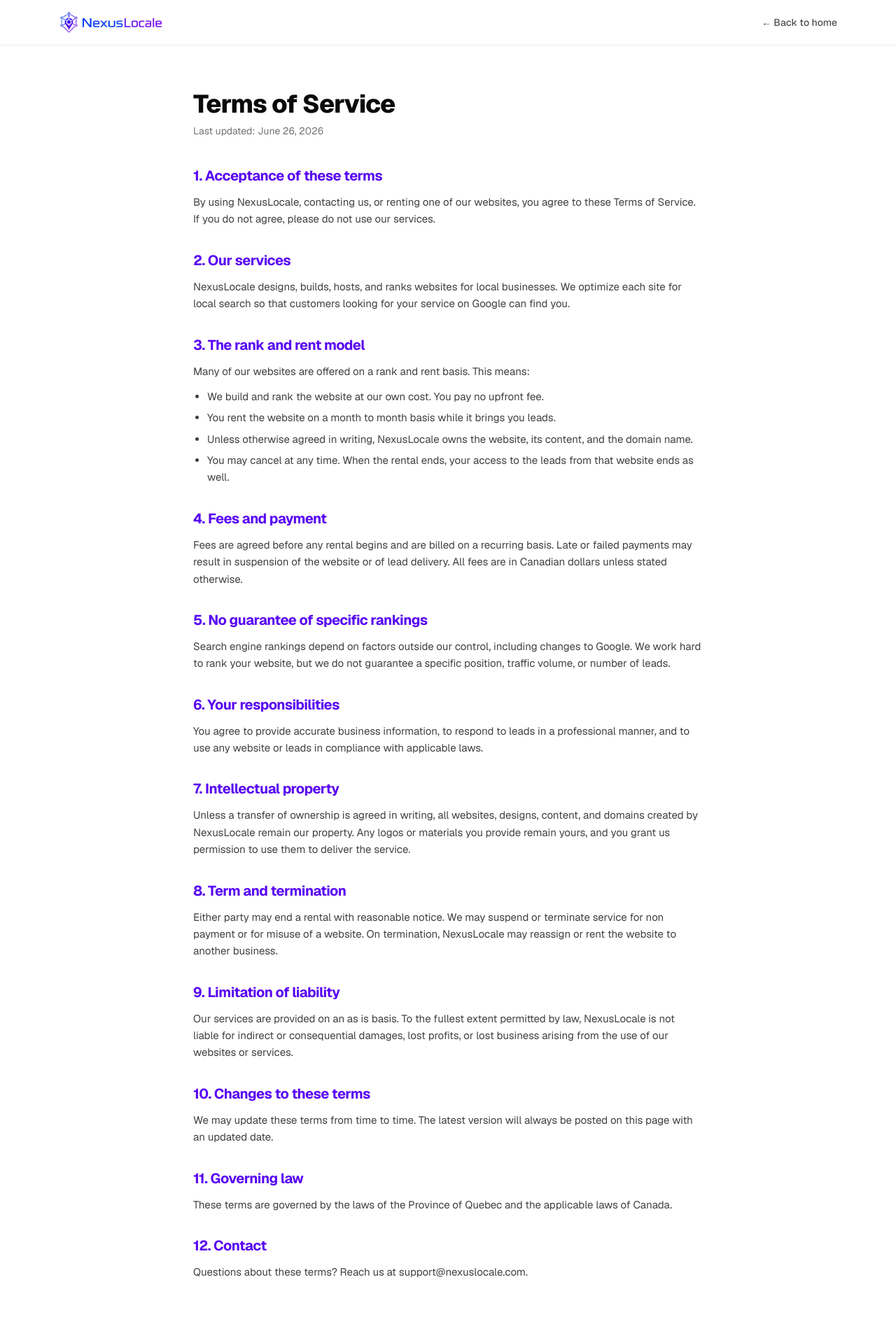
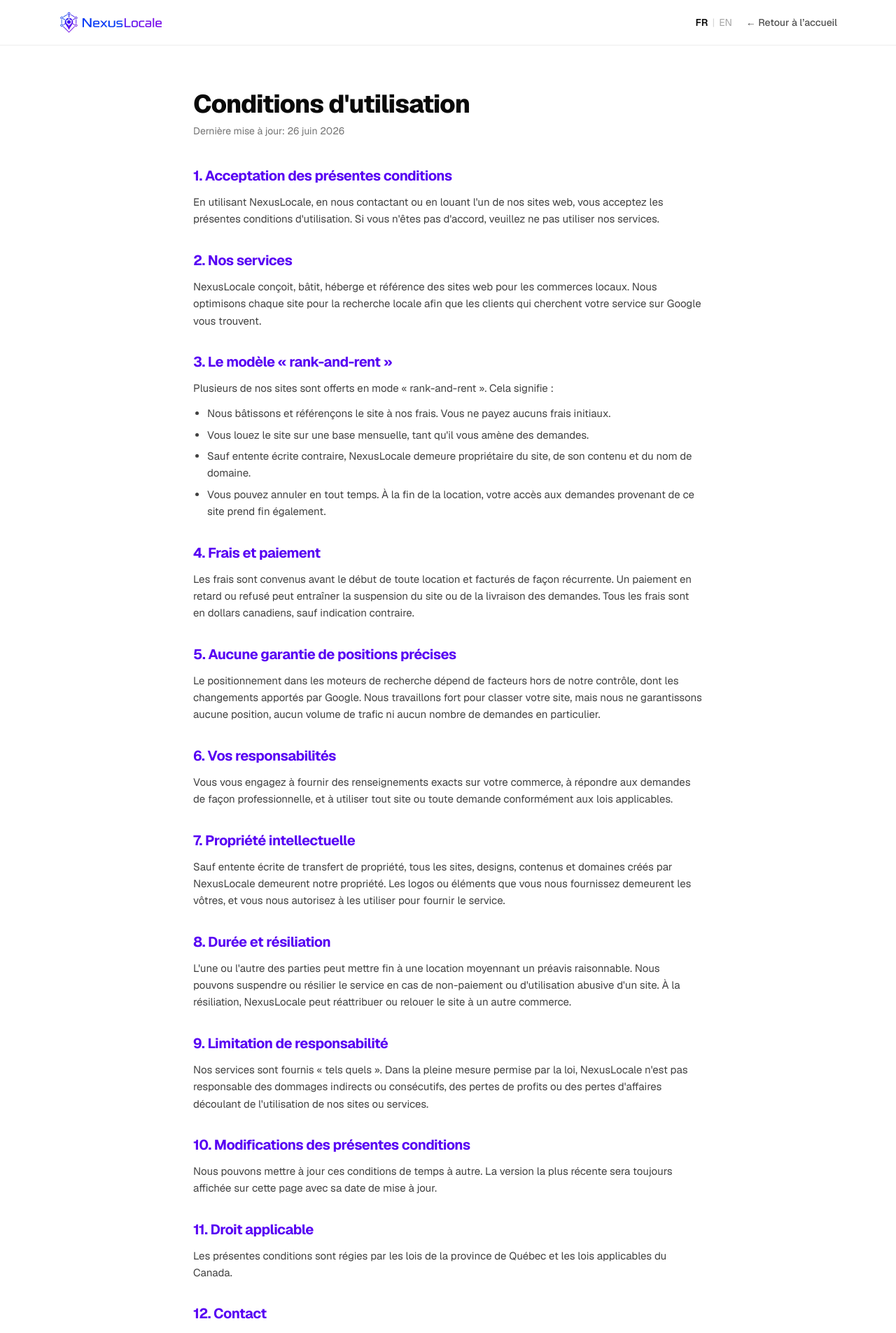
Before and after one commit to govocali-collab/nexuslocale, a Next.js app in the folder apps/dashboard/: page /terms in a window 1280 px wide. Shown: the top 1905 px of the page at 70% size. Built offline with nearby package versions, Linux system fonts and the light colour scheme.

Commit message:
feat(legal): bilingual Terms + Privacy (FR Quebec / EN) with language toggle
Rebuilt LegalShell as a client component with a FR|EN toggle (shared locale
via localStorage, French default). Terms and Privacy now carry both-language
content; pages stay server components for metadata. No em dashes.

```diff
--- a/apps/dashboard/src/app/privacy/page.tsx
+++ b/apps/dashboard/src/app/privacy/page.tsx
@@ -1,62 +1,44 @@
 import type { Metadata } from 'next';
-import { LegalShell, Section, P, Bullets } from '@/components/landing/legal-shell';
+import { LegalShell, type LegalContent } from '@/components/landing/legal-shell';
 
 export const metadata: Metadata = {
-  title: 'Privacy Policy | NexusLocale',
+  title: 'Confidentialité / Privacy Policy | NexusLocale',
   description: 'How NexusLocale collects, uses, and protects your information.',
 };
 
+const CONTENT: LegalContent = {
+  fr: {
+    title: 'Politique de confidentialité',
+    updated: '26 juin 2026',
+    sections: [
+      { h: '1. Renseignements que nous recueillons', paras: ['Lorsque vous nous contactez via notre site web, nous recueillons les renseignements que vous fournissez, par exemple :'], bullets: ['Votre prénom et votre nom', 'Votre adresse courriel et votre numéro de téléphone', 'La raison de votre message et le message lui-même', 'Des données techniques de base, comme votre type de navigateur et les pages visitées'] },
+      { h: '2. Comment nous utilisons vos renseignements', paras: ["Nous utilisons vos renseignements pour répondre à votre demande, fournir et améliorer nos services, vous envoyer l'information demandée et respecter nos obligations légales. Nous ne vendons pas vos renseignements personnels."] },
+      { h: '3. Témoins (cookies) et analytique', paras: ["Nous pouvons utiliser des témoins (cookies) et des outils d'analyse pour comprendre comment les visiteurs utilisent notre site afin de l'améliorer. Vous pouvez contrôler les témoins dans les paramètres de votre navigateur."] },
+      { h: '4. Comment nous partageons les renseignements', paras: ["Nous partageons les renseignements uniquement avec des fournisseurs de confiance qui nous aident à exploiter notre entreprise, comme notre fournisseur de courriel, notre hébergeur et nos plateformes de recherche et d'analyse. Ces fournisseurs ne peuvent utiliser vos renseignements que pour exécuter des services en notre nom."] },
+      { h: '5. Conservation des données', paras: ['Nous conservons vos renseignements seulement le temps nécessaire pour vous répondre, fournir nos services et respecter la loi. Ensuite, nous les supprimons ou les anonymisons.'] },
+      { h: '6. Vos droits', paras: ['En vertu des lois applicables sur la protection des renseignements personnels au Québec et au Canada, vous pouvez :'], bullets: ['Demander l’accès aux renseignements personnels que nous détenons à votre sujet', 'Demander la correction de renseignements inexacts', 'Demander la suppression de vos renseignements, sous réserve des limites légales', 'Retirer votre consentement en tout temps'] },
+      { h: '7. Sécurité', paras: ["Nous prenons des mesures raisonnables pour protéger vos renseignements contre la perte, le vol et l'accès non autorisé. Aucune méthode de transmission sur Internet n'est entièrement sécuritaire, mais nous travaillons à garder vos données en sécurité."] },
+      { h: '8. Modifications de la présente politique', paras: ['Nous pouvons mettre à jour cette politique de temps à autre. La version la plus récente sera toujours affichée sur cette page avec sa date de mise à jour.'] },
+      { h: '9. Contact', paras: ['Des questions sur votre vie privée ? Écrivez-nous à support@nexuslocale.com.'] },
+    ],
+  },
+  en: {
+    title: 'Privacy Policy',
+    updated: 'June 26, 2026',
+    sections: [
+      { h: '1. Information we collect', paras: ['When you contact us through our website, we collect the information you provide, such as:'], bullets: ['Your first and last name', 'Your email address and phone number', 'The reason for your message and the message itself', 'Basic technical data such as your browser type and pages visited'] },
+      { h: '2. How we use your information', paras: ['We use your information to respond to your inquiry, to provide and improve our services, to send you information you have requested, and to meet our legal obligations. We do not sell your personal information.'] },
+      { h: '3. Cookies and analytics', paras: ['We may use cookies and analytics tools to understand how visitors use our website so we can improve it. You can control cookies through your browser settings.'] },
+      { h: '4. How we share information', paras: ['We share information only with trusted service providers who help us run our business, such as our email provider, hosting provider, and search and analytics platforms. These providers may only use your information to perform services on our behalf.'] },
+      { h: '5. Data retention', paras: ['We keep your information only as long as needed to respond to you, to provide our services, and to comply with the law. After that, we delete or anonymize it.'] },
+      { h: '6. Your rights', paras: ['Under applicable Quebec and Canadian privacy law, you may:'], bullets: ['Ask to access the personal information we hold about you', 'Ask us to correct information that is inaccurate', 'Ask us to delete your information, subject to legal limits', 'Withdraw your consent at any time'] },
+      { h: '7. Security', paras: ['We take reasonable measures to protect your information against loss, theft, and unauthorized access. No method of transmission over the internet is fully secure, but we work to keep your data safe.'] },
+      { h: '8. Changes to this policy', paras: ['We may update this policy from time to time. The latest version will always be posted on this page with an updated date.'] },
+      { h: '9. Contact', paras: ['Questions about your privacy? Reach us at support@nexuslocale.com.'] },
+    ],
+  },
+};
+
 export default function PrivacyPage() {
-  return (
-    <LegalShell title="Privacy Policy" updated="June 26, 2026">
-      <Section title="1. Information we collect">
-        <P>When you contact us through our website, we collect the information you provide, such as:</P>
-        <Bullets items={[
-          'Your first and last name',
-          'Your email address and phone number',
-          'The reason for your message and the message itself',
-          'Basic technical data such as your browser type and pages visited',
-        ]} />
-      </Section>
-
-      <Section title="2. How we use your information">
-        <P>We use your information to respond to your inquiry, to provide and improve our services, to send you information you have requested, and to meet our legal obligations. We do not sell your personal information.</P>
-      </Section>
-
-      <Section title="3. Cookies and analytics">
-        <P>We may use cookies and analytics tools to understand how visitors use our website so we can improve it. You can control cookies through your browser settings.</P>
-      </Section>
-
-      <Section title="4. How we share information">
-        <P>We share information only with trusted service providers who help us run our business, such as our email provider, hosting provider, and search and analytics platforms. These providers may only use your information to perform services on our behalf.</P>
-      </Section>
-
-      <Section title="5. Data retention">
-        <P>We keep your information only as long as needed to respond to you, to provide our services, and to comply with the law. After that, we delete or anonymize it.</P>
-      </Section>
-
-      <Section title="6. Your rights">
-        <P>Under applicable Quebec and Canadian privacy law, you may:</P>
-        <Bullets items={[
-          'Ask to access the personal information we hold about you',
-          'Ask us to correct information that is inaccurate',
-          'Ask us to delete your information, subject to legal limits',
-          'Withdraw your consent at any time',
-        ]} />
-        <P>To exercise these rights, email us at support@nexuslocale.com.</P>
-      </Section>
-
-      <Section title="7. Security">
-        <P>We take reasonable measures to protect your information against loss, theft, and unauthorized access. No method of transmission over the internet is fully secure, but we work to keep your data safe.</P>
-      </Section>
-
-      <Section title="8. Changes to this policy">
-        <P>We may update this policy from time to time. The latest version will always be posted on this page with an updated date.</P>
-      </Section>
-
-      <Section title="9. Contact">
-        <P>Questions about your privacy? Reach us at support@nexuslocale.com.</P>
-      </Section>
-    </LegalShell>
-  );
+  return <LegalShell content={CONTENT} />;
 }
--- a/apps/dashboard/src/app/terms/page.tsx
+++ b/apps/dashboard/src/app/terms/page.tsx
@@ -1,67 +1,50 @@
 import type { Metadata } from 'next';
-import { LegalShell, Section, P, Bullets } from '@/components/landing/legal-shell';
+import { LegalShell, type LegalContent } from '@/components/landing/legal-shell';
 
 export const metadata: Metadata = {
-  title: 'Terms of Service | NexusLocale',
+  title: 'Conditions / Terms of Service | NexusLocale',
   description: 'The terms that govern your use of NexusLocale websites and services.',
 };
 
+const CONTENT: LegalContent = {
+  fr: {
+    title: "Conditions d'utilisation",
+    updated: '26 juin 2026',
+    sections: [
+      { h: '1. Acceptation des présentes conditions', paras: ["En utilisant NexusLocale, en nous contactant ou en louant l'un de nos sites web, vous acceptez les présentes conditions d'utilisation. Si vous n'êtes pas d'accord, veuillez ne pas utiliser nos services."] },
+      { h: '2. Nos services', paras: ['NexusLocale conçoit, bâtit, héberge et référence des sites web pour les commerces locaux. Nous optimisons chaque site pour la recherche locale afin que les clients qui cherchent votre service sur Google vous trouvent.'] },
+      { h: '3. Le modèle « rank-and-rent »', paras: ['Plusieurs de nos sites sont offerts en mode « rank-and-rent ». Cela signifie :'], bullets: ['Nous bâtissons et référençons le site à nos frais. Vous ne payez aucuns frais initiaux.', "Vous louez le site sur une base mensuelle, tant qu'il vous amène des demandes.", 'Sauf entente écrite contraire, NexusLocale demeure propriétaire du site, de son contenu et du nom de domaine.', 'Vous pouvez annuler en tout temps. À la fin de la location, votre accès aux demandes provenant de ce site prend fin également.'] },
+      { h: '4. Frais et paiement', paras: ['Les frais sont convenus avant le début de toute location et facturés de façon récurrente. Un paiement en retard ou refusé peut entraîner la suspension du site ou de la livraison des demandes. Tous les frais sont en dollars canadiens, sauf indication contraire.'] },
+      { h: '5. Aucune garantie de positions précises', paras: ['Le positionnement dans les moteurs de recherche dépend de facteurs hors de notre contrôle, dont les changements apportés par Google. Nous travaillons fort pour classer votre site, mais nous ne garantissons aucune position, aucun volume de trafic ni aucun nombre de demandes en particulier.'] },
+      { h: '6. Vos responsabilités', paras: ['Vous vous engagez à fournir des renseignements exacts sur votre commerce, à répondre aux demandes de façon professionnelle, et à utiliser tout site ou toute demande conformément aux lois applicables.'] },
+      { h: '7. Propriété intellectuelle', paras: ['Sauf entente écrite de transfert de propriété, tous les sites, designs, contenus et domaines créés par NexusLocale demeurent notre propriété. Les logos ou éléments que vous nous fournissez demeurent les vôtres, et vous nous autorisez à les utiliser pour fournir le service.'] },
+      { h: '8. Durée et résiliation', paras: ["L'une ou l'autre des parties peut mettre fin à une location moyennant un préavis raisonnable. Nous pouvons suspendre ou résilier le service en cas de non-paiement ou d'utilisation abusive d'un site. À la résiliation, NexusLocale peut réattribuer ou relouer le site à un autre commerce."] },
+      { h: '9. Limitation de responsabilité', paras: ["Nos services sont fournis « tels quels ». Dans la pleine mesure permise par la loi, NexusLocale n'est pas responsable des dommages indirects ou consécutifs, des pertes de profits ou des pertes d'affaires découlant de l'utilisation de nos sites ou services."] },
+      { h: '10. Modifications des présentes conditions', paras: ['Nous pouvons mettre à jour ces conditions de temps à autre. La version la plus récente sera toujours affichée sur cette page avec sa date de mise à jour.'] },
+      { h: '11. Droit applicable', paras: ['Les présentes conditions sont régies par les lois de la province de Québec et les lois applicables du Canada.'] },
+      { h: '12. Contact', paras: ['Des questions sur ces conditions ? Écrivez-nous à support@nexuslocale.com.'] },
+    ],
+  },
+  en: {
+    title: 'Terms of Service',
+    updated: 'June 26, 2026',
+    sections: [
+      { h: '1. Acceptance of these terms', paras: ['By using NexusLocale, contacting us, or renting one of our websites, you agree to these Terms of Service. If you do not agree, please do not use our services.'] },
+      { h: '2. Our services', paras: ['NexusLocale designs, builds, hosts, and ranks websites for local businesses. We optimize each site for local search so that customers looking for your service on Google can find you.'] },
+      { h: '3. The rank-and-rent model', paras: ['Many of our websites are offered on a rank-and-rent basis. This means:'], bullets: ['We build and rank the website at our own cost. You pay no upfront fee.', 'You rent the website on a month-to-month basis while it brings you leads.', 'Unless otherwise agreed in writing, NexusLocale owns the website, its content, and the domain name.', 'You may cancel at any time. When the rental ends, your access to the leads from that website ends as well.'] },
+      { h: '4. Fees and payment', paras: ['Fees are agreed before any rental begins and are billed on a recurring basis. Late or failed payments may result in suspension of the website or of lead delivery. All fees are in Canadian dollars unless stated otherwise.'] },
+      { h: '5. No guarantee of specific rankings', paras: ['Search engine rankings depend on factors outside our control, including changes to Google. We work hard to rank your website, but we do not guarantee a specific position, traffic volume, or number of leads.'] },
+      { h: '6. Your responsibilities', paras: ['You agree to provide accurate business information, to respond to leads in a professional manner, and to use any website or leads in compliance with applicable laws.'] },
+      { h: '7. Intellectual property', paras: ['Unless a transfer of ownership is agreed in writing, all websites, designs, content, and domains created by NexusLocale remain our property. Any logos or materials you provide remain yours, and you grant us permission to use them to deliver the service.'] },
+      { h: '8. Term and termination', paras: ['Either party may end a rental with reasonable notice. We may suspend or terminate service for non-payment or for misuse of a website. On termination, NexusLocale may reassign or rent the website to another business.'] },
+      { h: '9. Limitation of liability', paras: ['Our services are provided on an as-is basis. To the fullest extent permitted by law, NexusLocale is not liable for indirect or consequential damages, lost profits, or lost business arising from the use of our websites or services.'] },
+      { h: '10. Changes to these terms', paras: ['We may update these terms from time to time. The latest version will always be posted on this page with an updated date.'] },
+      { h: '11. Governing law', paras: ['These terms are governed by the laws of the Province of Quebec and the applicable laws of Canada.'] },
+      { h: '12. Contact', paras: ['Questions about these terms? Reach us at support@nexuslocale.com.'] },
+    ],
+  },
+};
+
 export default function TermsPage() {
-  return (
-    <LegalShell title="Terms of Service" updated="June 26, 2026">
-      <Section title="1. Acceptance of these terms">
-        <P>By using NexusLocale, contacting us, or renting one of our websites, you agree to these Terms of Service. If you do not agree, please do not use our services.</P>
-      </Section>
-
-      <Section title="2. Our services">
-        <P>NexusLocale designs, builds, hosts, and ranks websites for local businesses. We optimize each site for local search so that customers looking for your service on Google can find you.</P>
-      </Section>
-
-      <Section title="3. The rank and rent model">
-        <P>Many of our websites are offered on a rank and rent basis. This means:</P>
-        <Bullets items={[
-          'We build and rank the website at our own cost. You pay no upfront fee.',
-          'You rent the website on a month to month basis while it brings you leads.',
-          'Unless otherwise agreed in writing, NexusLocale owns the website, its content, and the domain name.',
-          'You may cancel at any time. When the rental ends, your access to the leads from that website ends as well.',
-        ]} />
-      </Section>
-
-      <Section title="4. Fees and payment">
-        <P>Fees are agreed before any rental begins and are billed on a recurring basis. Late or failed payments may result in suspension of the website or of lead delivery. All fees are in Canadian dollars unless stated otherwise.</P>
-      </Section>
-
-      <Section title="5. No guarantee of specific rankings">
-        <P>Search engine rankings depend on factors outside our control, including changes to Google. We work hard to rank your website, but we do not guarantee a specific position, traffic volume, or number of leads.</P>
-      </Section>
-
-      <Section title="6. Your responsibilities">
-        <P>You agree to provide accurate business information, to respond to leads in a professional manner, and to use any website or leads in compliance with applicable laws.</P>
-      </Section>
-
-      <Section title="7. Intellectual property">
-        <P>Unless a transfer of ownership is agreed in writing, all websites, designs, content, and domains created by NexusLocale remain our property. Any logos or materials you provide remain yours, and you grant us permission to use them to deliver the service.</P>
-      </Section>
-
-      <Section title="8. Term and termination">
-        <P>Either party may end a rental with reasonable notice. We may suspend or terminate service for non payment or for misuse of a website. On termination, NexusLocale may reassign or rent the website to another business.</P>
-      </Section>
-
-      <Section title="9. Limitation of liability">
-        <P>Our services are provided on an as is basis. To the fullest extent permitted by law, NexusLocale is not liable for indirect or consequential damages, lost profits, or lost business arising from the use of our websites or services.</P>
-      </Section>
-
-      <Section title="10. Changes to these terms">
-        <P>We may update these terms from time to time. The latest version will always be posted on this page with an updated date.</P>
-      </Section>
-
-      <Section title="11. Governing law">
-        <P>These terms are governed by the laws of the Province of Quebec and the applicable laws of Canada.</P>
-      </Section>
-
-      <Section title="12. Contact">
-        <P>Questions about these terms? Reach us at support@nexuslocale.com.</P>
-      </Section>
-    </LegalShell>
-  );
+  return <LegalShell content={CONTENT} />;
 }
--- a/apps/dashboard/src/components/landing/legal-shell.tsx
+++ b/apps/dashboard/src/components/landing/legal-shell.tsx
@@ -1,38 +1,85 @@
+'use client';
+
 import Link from 'next/link';
 import Image from 'next/image';
-import type React from 'react';
+import { useEffect, useState } from 'react';
+import type { Locale } from './i18n';
 
 const VIOLET = '#5701f3';
 
-export function LegalShell({ title, updated, children }: { title: string; updated: string; children: React.ReactNode }) {
+export type LegalSection = { h: string; paras?: string[]; bullets?: string[] };
+export type LegalDoc = { title: string; updated: string; sections: LegalSection[] };
+export type LegalContent = Record<Locale, LegalDoc>;
+
+const UI = {
+  fr: { back: '← Retour à l’accueil', updated: 'Dernière mise à jour', terms: 'Conditions', privacy: 'Confidentialité' },
+  en: { back: '← Back to home', updated: 'Last updated', terms: 'Terms', privacy: 'Privacy' },
+};
+
+export function LegalShell({ content }: { content: LegalContent }) {
+  const [locale, setLocale] = useState<Locale>('fr');
+
+  useEffect(() => {
+    const saved = localStorage.getItem('locale');
+    if (saved === 'en' || saved === 'fr') setLocale(saved);
+  }, []);
+
+  function switchLocale(l: Locale) {
+    setLocale(l);
+    localStorage.setItem('locale', l);
+    document.documentElement.lang = l;
+  }
+
+  const doc = content[locale];
+  const ui = UI[locale];
+  const cls = (l: Locale) => (l === locale ? 'text-[#0a0a0a] font-semibold' : 'text-neutral-400 hover:text-neutral-600');
+
   return (
     <div className="min-h-screen bg-white text-[#0a0a0a] font-sans antialiased flex flex-col">
-      {/* Nav */}
       <header className="sticky top-0 z-50 backdrop-blur bg-white/80 border-b border-neutral-200/70">
         <div className="max-w-6xl mx-auto px-5 h-16 flex items-center justify-between">
           <Link href="/" className="flex items-center">
             <Image src="/NexusLocale-logo.png" alt="NexusLocale" width={161} height={46} priority className="h-8 w-auto" />
           </Link>
-          <Link href="/" className="text-sm font-medium text-neutral-600 hover:text-[#0a0a0a] transition-colors">← Back to home</Link>
+          <div className="flex items-center gap-5">
+            <div className="flex items-center gap-1.5 text-sm">
+              <button type="button" onClick={() => switchLocale('fr')} className={cls('fr')}>FR</button>
+              <span className="text-neutral-300">|</span>
+              <button type="button" onClick={() => switchLocale('en')} className={cls('en')}>EN</button>
+            </div>
+            <Link href="/" className="text-sm font-medium text-neutral-600 hover:text-[#0a0a0a] transition-colors">{ui.back}</Link>
+          </div>
         </div>
       </header>
 
-      {/* Contenu */}
       <main className="flex-1">
         <article className="max-w-3xl mx-auto px-5 py-16">
-          <h1 className="text-4xl font-extrabold tracking-tight">{title}</h1>
-          <p className="mt-2 text-sm text-neutral-500">Last updated: {updated}</p>
-          <div className="mt-10">{children}</div>
+          <h1 className="text-4xl font-extrabold tracking-tight">{doc.title}</h1>
+          <p className="mt-2 text-sm text-neutral-500">{ui.updated}: {doc.updated}</p>
+          <div className="mt-10">
+            {doc.sections.map((s, i) => (
+              <section key={i} className="mb-8">
+                <h2 className="text-xl font-bold tracking-tight mb-3" style={{ color: VIOLET }}>{s.h}</h2>
+                <div className="space-y-3 text-neutral-700 leading-relaxed">
+                  {s.paras?.map((p, j) => <p key={j} className="text-[15px] leading-relaxed">{p}</p>)}
+                  {s.bullets && (
+                    <ul className="list-disc pl-5 space-y-1.5 text-[15px]">
+                      {s.bullets.map((b, j) => <li key={j}>{b}</li>)}
+                    </ul>
+                  )}
+                </div>
+              </section>
+            ))}
+          </div>
         </article>
       </main>
 
-      {/* Footer */}
       <footer className="border-t border-neutral-200" style={{ backgroundColor: '#f4f4f4' }}>
         <div className="max-w-6xl mx-auto px-5 py-10 flex flex-col sm:flex-row items-center justify-between gap-4 text-sm text-[#0a0a0a]/50">
           <Image src="/NexusLocale-logo.png" alt="NexusLocale" width={140} height={40} className="h-7 w-auto" />
           <div className="flex items-center gap-6">
-            <Link href="/terms" className="hover:text-[#0a0a0a]">Terms</Link>
-            <Link href="/privacy" className="hover:text-[#0a0a0a]">Privacy</Link>
+            <Link href="/terms" className="hover:text-[#0a0a0a]">{ui.terms}</Link>
+            <Link href="/privacy" className="hover:text-[#0a0a0a]">{ui.privacy}</Link>
             <a href="mailto:support@nexuslocale.com" className="hover:text-[#0a0a0a]">support@nexuslocale.com</a>
           </div>
         </div>
@@ -40,24 +87,3 @@ export function LegalShell({ title, updated, children }: { title: string; update
     </div>
   );
 }
-
-export function Section({ title, children }: { title: string; children: React.ReactNode }) {
-  return (
-    <section className="mb-8">
-      <h2 className="text-xl font-bold tracking-tight mb-3" style={{ color: VIOLET }}>{title}</h2>
-      <div className="space-y-3 text-neutral-700 leading-relaxed">{children}</div>
-    </section>
-  );
-}
-
-export function P({ children }: { children: React.ReactNode }) {
-  return <p className="text-[15px] leading-relaxed">{children}</p>;
-}
-
-export function Bullets({ items }: { items: string[] }) {
-  return (
-    <ul className="list-disc pl-5 space-y-1.5 text-[15px]">
-      {items.map((it, i) => <li key={i}>{it}</li>)}
-    </ul>
-  );
-}
```
